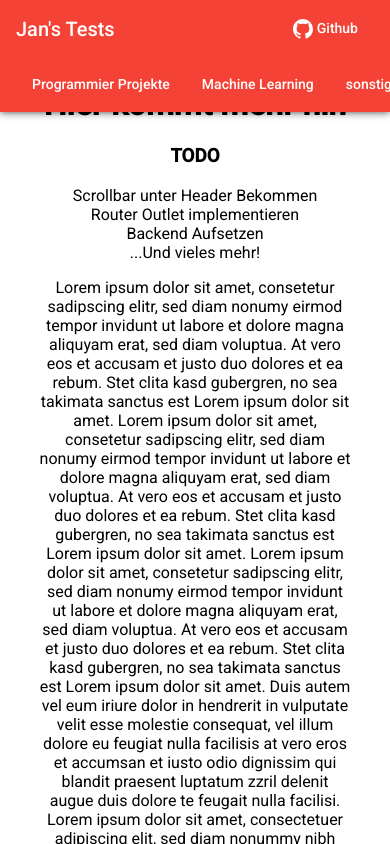
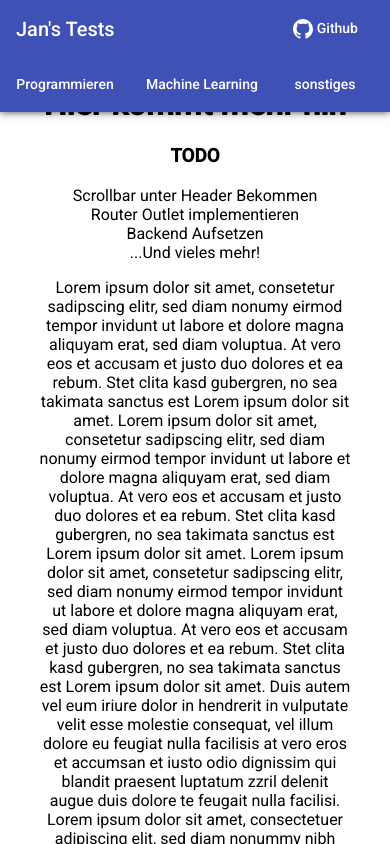
Before and after one commit to Jaluus/AngularWebsite, an Angular app: page / in a window 390 px wide. Shown: the top 844 px of the page. Built offline with nearby package versions, Linux system fonts and the light colour scheme.

Commit message:
changed the Mobile button layout to even spacing

```diff
--- a/src/app/header/header.component.css
+++ b/src/app/header/header.component.css
@@ -20,6 +20,11 @@
   overflow: hidden;
 }
 
+.mobile-header-row {
+  padding: 0;
+}
+
+
 
 .middle {
   vertical-align: middle;
@@ -28,6 +33,10 @@
 a {
   text-decoration: none;
   color: white;
+}
+
+.link-button-mobile {
+  width: 100%;
 }
 
 .spacer {
@@ -46,13 +55,15 @@ a {
   width:100%;
 }
 
-.mobile-horizontal {
+.mobile-horizontal-list {
   display: table;
+  table-layout: fixed;
   list-style: none;
   padding: 0;
   margin: 0;
-  width:100%;
+  width: 100%;
 }
 .list-item {
   display:table-cell;
+  text-align: center;
 }
--- a/src/app/header/header.component.html
+++ b/src/app/header/header.component.html
@@ -18,7 +18,7 @@
 </mat-toolbar>
 
 <!-- Small Toolbar -->
-<mat-toolbar *ngIf="!bigScreen" color="warn" class="mobile-header">
+<mat-toolbar *ngIf="!bigScreen" color="primary" class="mobile-header">
   <mat-toolbar-row>
     <span>
       <a routerLink="/" class="middle">Jan's Tests</a>
@@ -35,8 +35,8 @@
   </mat-toolbar-row>
 
   <mat-toolbar-row class="mobile-header-row">
-    <ul class="mobile-horizontal">
-      <li *ngFor="let link of links" class="list-item"><a mat-button [routerLink]="[link.route]">{{ link.name }}</a></li>
+    <ul class="mobile-horizontal-list">
+      <li *ngFor="let link of links" class="list-item"><a class="link-button-mobile" mat-button [routerLink]="[link.route]">{{ link.name }}</a></li>
     </ul>
   </mat-toolbar-row>
 </mat-toolbar>
--- a/src/app/header/header.component.ts
+++ b/src/app/header/header.component.ts
@@ -10,7 +10,7 @@ export class HeaderComponent implements OnInit {
   @Input("Desktop")  bigScreen = true;
 
   links: NavItem[] = [
-    new NavItem("Programmier Projekte","/PP/Start"),
+    new NavItem("Programmieren","/PP/Start"),
     new NavItem("Machine Learning","/ML/Start"),
     new NavItem("sonstiges","/ETC"),
   ]
```
